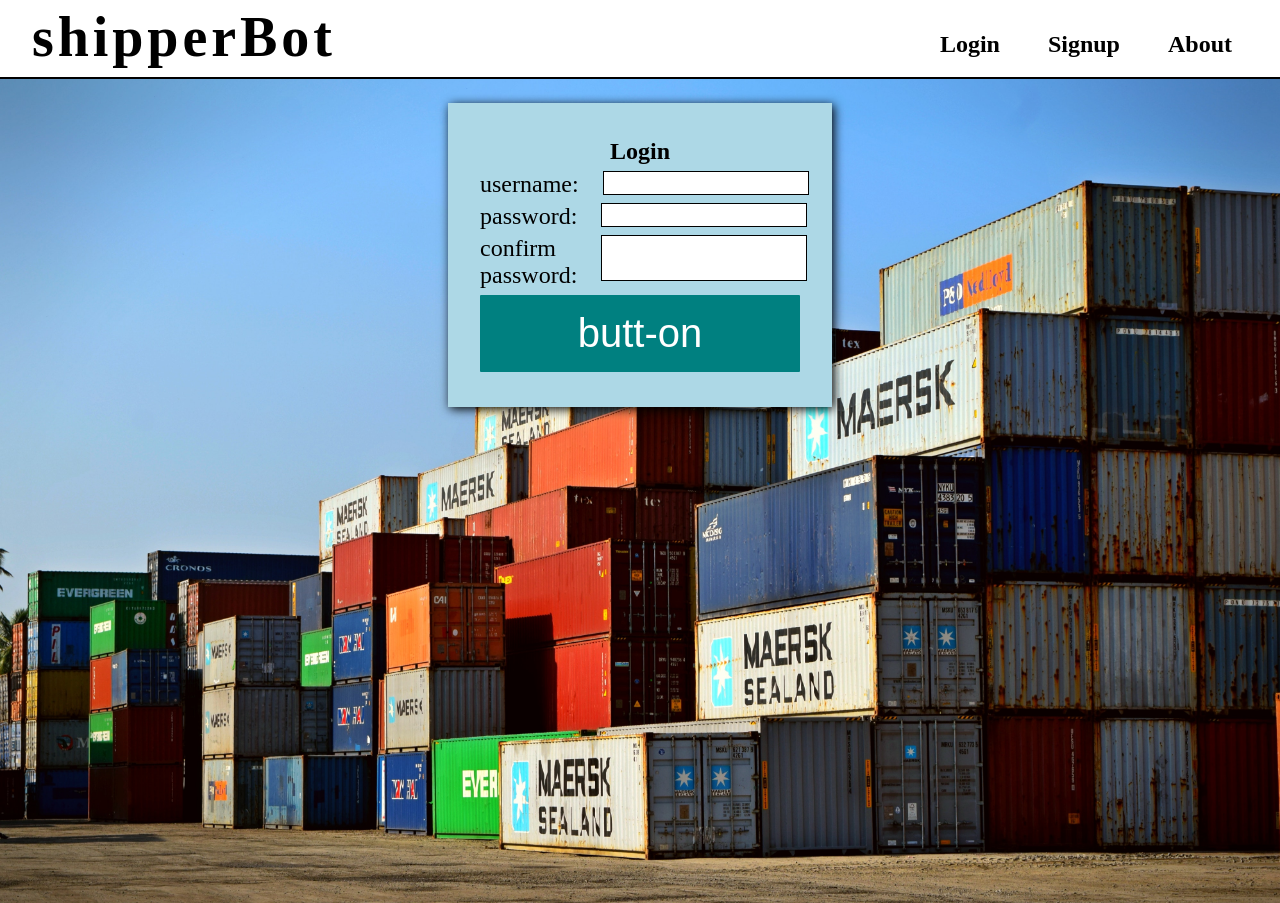
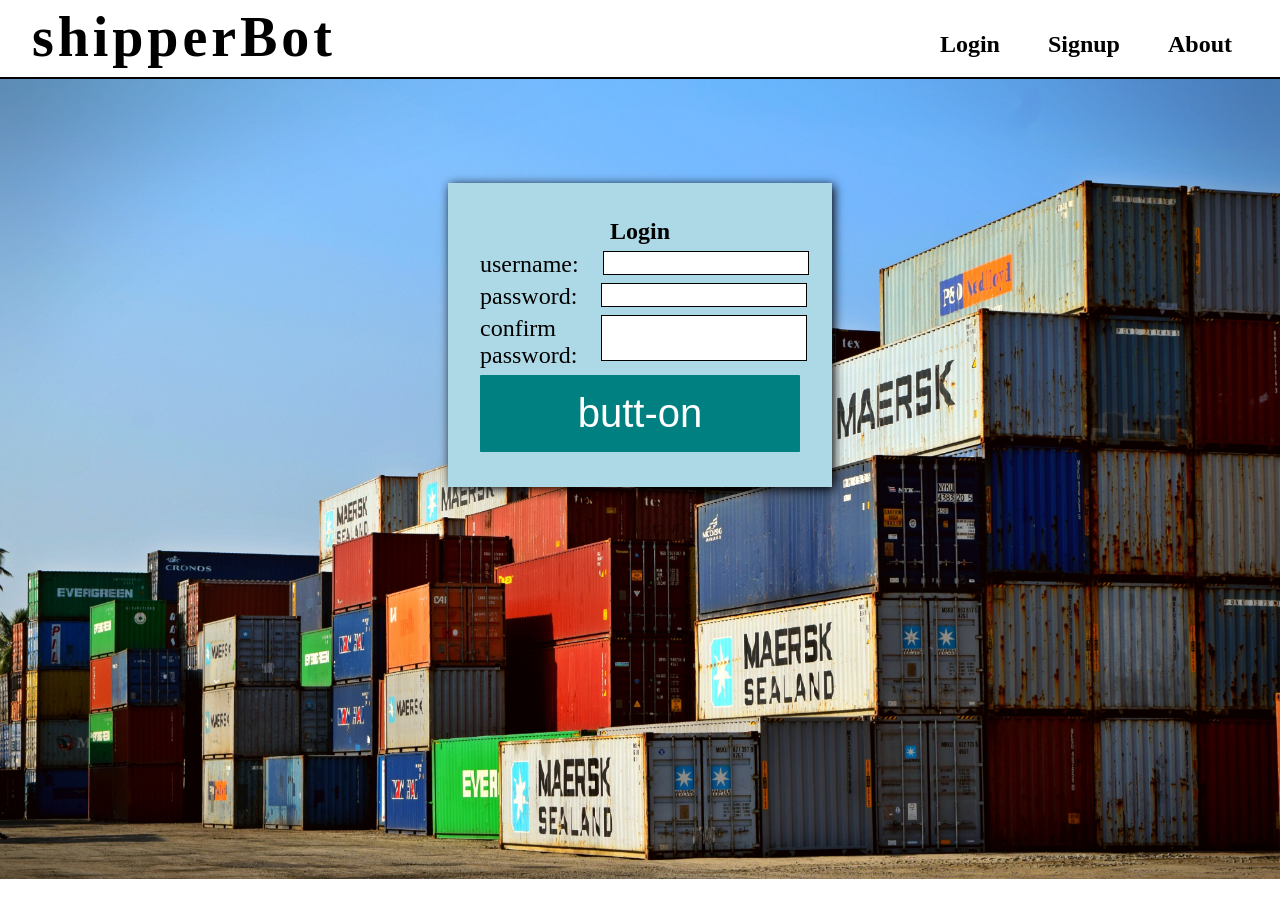
Before and after one commit to austin-bagwell/shipperbot-frontend, a React (Create React App) app: page /signup in a window 1280 px wide. After the commit the page ends 879 px from the top, so only its background shows below. Built offline with nearby package versions, Linux system fonts and the light colour scheme.

Commit message:
extract BackgroundImage to own component, adjust styling on login/signup

```diff
--- a/src/components/AuthForm.js
+++ b/src/components/AuthForm.js
@@ -2,15 +2,16 @@
 import { Button } from "./elements/Button";
 
 const FormWrapper = styled.div`
-  background-color: lightblue;
-  box-shadow: 2px 2px 10px black;
   max-width: 25vw;
   min-height: 30vh;
   padding: 2rem;
   margin: auto;
+  margin-top: 5rem;
   display: flex;
   flex-direction: column;
   justify-content: space-between;
+  background-color: lightblue;
+  box-shadow: 2px 2px 10px black;
 `;
 
 const Form = styled.form`
--- /dev/null
+++ b/src/components/BackgroundImage.js
@@ -0,0 +1,10 @@
+import styled from "styled-components";
+import Background from "../assets/background_landscape.jpg";
+
+export const BackgroundImage = styled.div`
+  margin: auto;
+  background-image: url(${Background});
+  height: 100vh;
+  background-size: cover;
+  background-repeat: no-repeat;
+`;
--- a/src/components/BackgroundImg.jsx
+++ /dev/null
@@ -1,16 +0,0 @@
-import Background from "../assets/background_1.jpg";
-
-export default function BackgroundImage() {
-  return (
-    <div
-      style={{
-        backgroundImage: `url(${Background}`,
-        backgroundPosition: "center",
-        height: "100vh",
-        backgroundSize: "cover",
-        backgroundRepeat: "no-repeat",
-        zIndex: 0,
-      }}
-    ></div>
-  );
-}
--- a/src/components/wrappers/MainContentWrapper.js
+++ b/src/components/wrappers/MainContentWrapper.js
@@ -1,16 +1,6 @@
 import styled from "styled-components";
-import Background from "../../assets/background_landscape.jpg";
 
 export const Main = styled.main`
   margin: auto;
   padding-top: 1.5rem;
 `;
-
-export const BackgroundImageMain = styled.main`
-  margin: auto;
-  padding-top: 1.5rem;
-  background-image: url(${Background});
-  height: 100vh;
-  background-size: cover;
-  background-repeat: no-repeat;
-`;
--- a/src/pages/Login.js
+++ b/src/pages/Login.js
@@ -1,10 +1,12 @@
-import { BackgroundImageMain } from "../components/wrappers/MainContentWrapper";
+import { Main } from "../components/wrappers/MainContentWrapper";
+import { BackgroundImage } from "../components/BackgroundImage";
 import { AuthForm } from "../components/AuthForm";
 import { LabeledInput } from "../components/elements/Input/LabeledInput";
 
 export default function Login() {
   return (
-    <BackgroundImageMain>
+    <BackgroundImage>
+      <Main>
         <AuthForm>
           <div>
             <LabeledInput
@@ -19,6 +21,7 @@
             ></LabeledInput>
           </div>
         </AuthForm>
-    </BackgroundImageMain>
+      </Main>
+    </BackgroundImage>
   );
 }
--- a/src/pages/Signup.js
+++ b/src/pages/Signup.js
@@ -1,10 +1,12 @@
-import { BackgroundImageMain } from "../components/wrappers/MainContentWrapper";
+import { BackgroundImage } from "../components/BackgroundImage";
 import { AuthForm } from "../components/AuthForm";
 import { LabeledInput } from "../components/elements/Input/LabeledInput";
+import { Main } from "../components/wrappers/MainContentWrapper";
 
 export default function Signup() {
   return (
-    <BackgroundImageMain>
+    <BackgroundImage>
+      <Main>
         <AuthForm>
           <div>
             <LabeledInput
@@ -24,6 +26,7 @@
             ></LabeledInput>
           </div>
         </AuthForm>
-    </BackgroundImageMain>
+      </Main>
+    </BackgroundImage>
   );
 }
--- a/src/pages/TestPage.js
+++ b/src/pages/TestPage.js
@@ -1,5 +1,5 @@
-import BackgroundImage from "../components/BackgroundImg";
+// import BackgroundImage from "../components/BackgroundImg";
 
-export function TestPage() {
-  return <BackgroundImage></BackgroundImage>;
-}
+// export function TestPage() {
+//   return <BackgroundImage></BackgroundImage>;
+// }
```
Lines whose indentation alone changed are shown as unchanged.
